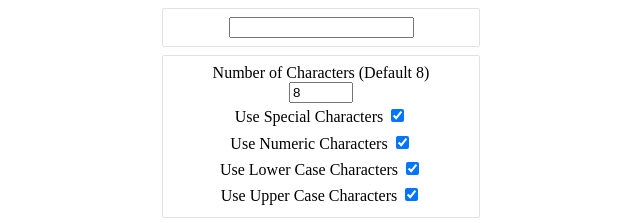
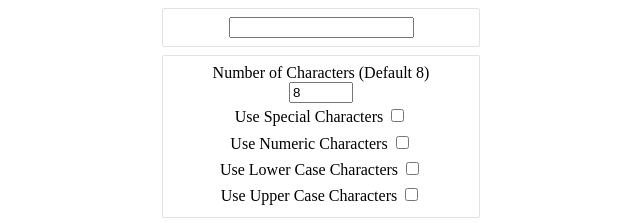
Before and after one commit to dhershman1/pass-gen, a plain HTML site: page index.html in a window 1280 px wide. Shown: the top 223 px of the page, 319-959 px from the left. Drawn offline with Linux system fonts and the light colour scheme.

Commit message:
Remove checked attributes

```diff
--- a/index.html
+++ b/index.html
@@ -19,16 +19,16 @@
         <label>Number of Characters (Default 8)</label>
         <input type="number" class="opt" id="length" value="8" min="8" max="128">
         <label class="check-label">Use Special Characters
-            <input class="opt" id="specials" type="checkbox" checked="false">
+            <input class="opt" id="specials" type="checkbox">
         </label>
         <label class="check-label">Use Numeric Characters
-          <input class="opt" id="numeric" type="checkbox" checked="false">
+          <input class="opt" id="numeric" type="checkbox">
         </label>
         <label class="check-label">Use Lower Case Characters
-          <input class="opt" id="lowerCase" type="checkbox" checked="false">
+          <input class="opt" id="lowerCase" type="checkbox">
         </label>
         <label class="check-label">Use Upper Case Characters
-          <input class="opt" id="upperCase" type="checkbox" checked="false">
+          <input class="opt" id="upperCase" type="checkbox">
         </label>
       </div>
       <button class="btn" id="generate">Generate</button>
```
